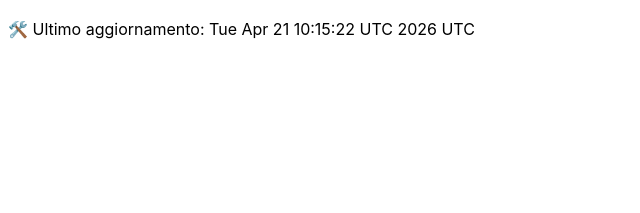
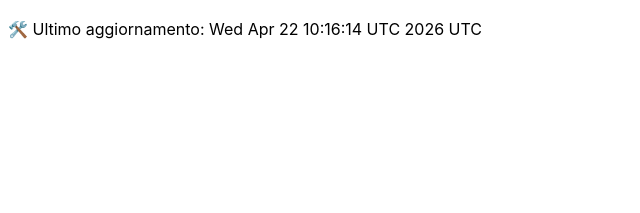
Before and after one commit to DanteTrb/DanteTrb.github.io, a Jekyll site: the page built from badges.md, in a window 1280 px wide. Shown: the top 213 px of the page, without its empty margins (0-640 px from the left). Built offline with Jekyll 4.4.1, drawn with Linux system fonts in a browser that asks for light colours; our own code applies the rules of GitHub Pages for plain Markdown files.

Commit message:
🛠️ Aggiornamento automatico badge

```diff
--- a/badges.md
+++ b/badges.md
@@ -1 +1 @@
-🛠️ Ultimo aggiornamento: Tue Apr 21 10:15:22 UTC 2026 UTC
+🛠️ Ultimo aggiornamento: Wed Apr 22 10:16:14 UTC 2026 UTC
```
